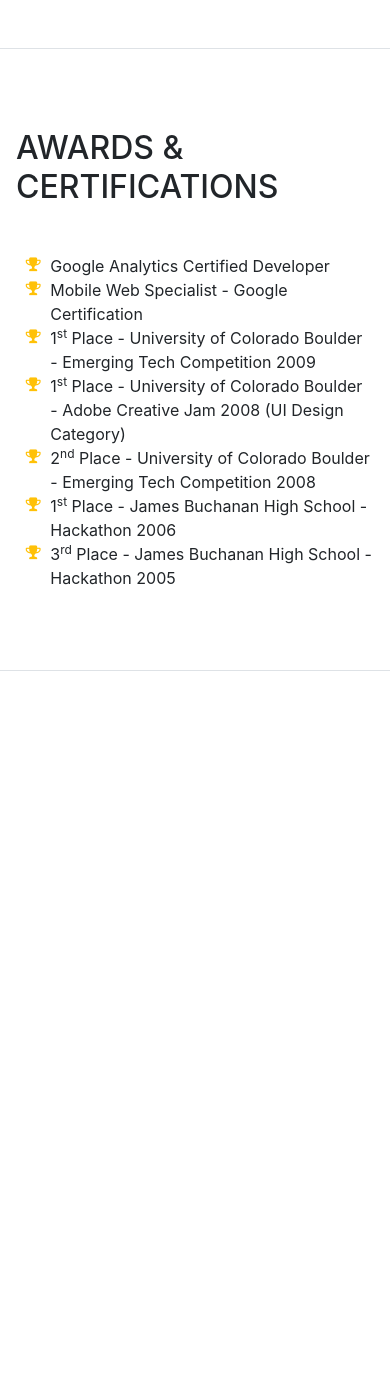
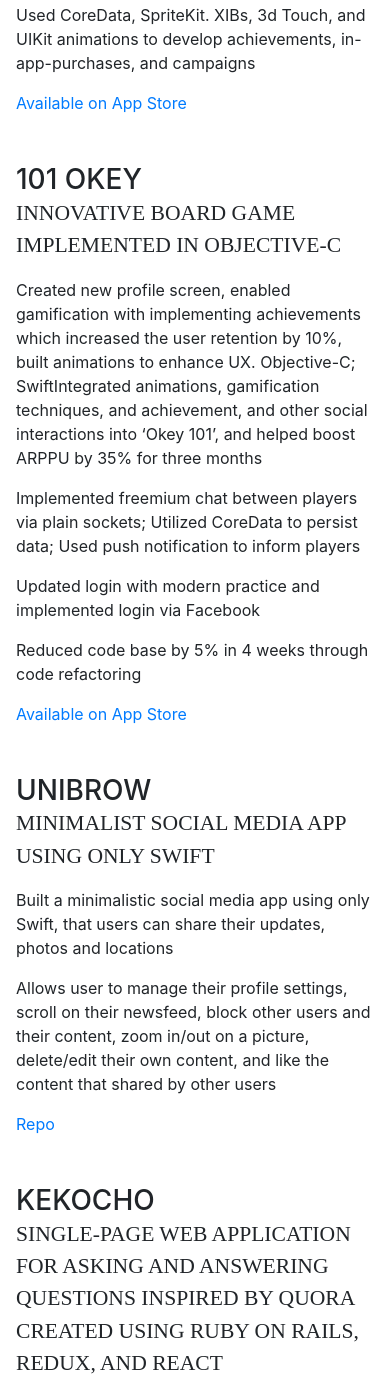
Before and after one commit to muratcakmak/deprecated.muratcakmak.github.io, a website with bundled scripts: page index.html in a window 390 px wide. Shown: the part 3814-5202 px from the top of the page. Before the commit the page ends 4485 px from the top, so only its background shows below. Built offline with nearby package versions, Linux system fonts and the light colour scheme; a web font is replaced by a local one.

Commit message:
Add new content and favicon

```diff
--- a/index.html
+++ b/index.html
@@ -24,7 +24,7 @@
     <link rel="stylesheet" href="https://cdn.rawgit.com/konpa/devicon/df6431e323547add1b4cf45992913f15286456d3/devicon.min.css">
     <link rel="stylesheet" href="https://cdn.rawgit.com/konpa/devicon/df6431e323547add1b4cf45992913f15286456d3/devicon.min.css">
     <link rel="stylesheet" href="https://cdn.rawgit.com/konpa/devicon/df6431e323547add1b4cf45992913f15286456d3/devicon.min.css">
-
+    <link rel="shortcut icon" href="favicon.ico" type="image/x-icon">
     <!-- Custom styles for this template -->
     <link href="css/resume.min.css" rel="stylesheet">
 
@@ -58,9 +58,6 @@
           </li>
           <li class="nav-item">
             <a class="nav-link js-scroll-trigger" href="#portfolio">Portfolio</a>
-          </li>
-          <li class="nav-item">
-            <a class="nav-link js-scroll-trigger" href="#awards">Awards</a>
           </li>
         </ul>
       </div>
@@ -258,46 +255,76 @@
       <section class="resume-section p-3 p-lg-5 d-flex flex-column" id="portfolio">
         <div class="my-auto">
           <h2 class="mb-5">Portfolio</h2>
-          <p>Apart from being a web developer, I enjoy most of my time being outdoors. In the winter, I am an avid skiier and novice ice climber. During the warmer months here in Colorado, I enjoy mountain biking, free climbing, and kayaking.</p>
-          <p class="mb-0">When forced indoors, I follow a number of sci-fi and fantasy genre movies and television shows, I am an aspiring chef, and I spend a large amount of my free time exploring the latest technolgy advancements in the front-end web development world.</p>
-        </div>
+          <div class="resume-item d-flex flex-column flex-md-row mb-5">
+            <div class="resume-content mr-auto">
+              <h3 class="mb-0">Canak Okey</h3>
+              <div class="subheading mb-3">A digital version of the traditional Middle Eastern board game created using Objective-C and Swift </div>
+              <p>Created new profile screen, enabled gamification with implementing achievements which increased the user retention by 10%, built animations to enhance UX. Objective-C; Swift
+</p>
+<p>Used CoreData, SpriteKit. XIBs, 3d Touch, and UIKit animations to develop achievements, in-app-purchases, and campaigns
+</p>
+            </div>
+            <div class="resume-date text-md-right">
+              <a href="https://itunes.apple.com/us/app/%C3%A7anak-okey/id536523082?mt=8">Available on App Store</a>
+            </div>
+          </div>
+          <div class="resume-item d-flex flex-column flex-md-row mb-5">
+            <div class="resume-content mr-auto">
+              <h3 class="mb-0">101 Okey </h3>
+              <div class="subheading mb-3">Innovative board game implemented in Objective-C </div>
+              <p>Created new profile screen, enabled gamification with implementing achievements which increased the user retention by 10%, built animations to enhance UX. Objective-C; SwiftIntegrated animations, gamification techniques, and achievement, and other social interactions into ‘Okey 101’, and helped boost ARPPU by 35% for three months</p>
+<p>Implemented freemium chat between players via plain sockets; Utilized CoreData to persist data; Used push notification to inform players</p>
+<p>Updated login with modern practice and implemented login via Facebook</p>
+<p>Reduced code base by 5% in 4 weeks through code refactoring</p>
+            </div>
+            <div class="resume-date text-md-right">
+              <a href="https://itunes.apple.com/us/app/101-y%C3%BCzbir-okey-%C3%A7anak/id616709551?mt=8">Available on App Store</a>
+            </div>
+          </div>
+          <div class="resume-item d-flex flex-column flex-md-row mb-5">
+            <div class="resume-content mr-auto">
+              <h3 class="mb-0">UniBrow</h3>
+              <div class="subheading mb-3">Minimalist social media app using only Swift	</div>
+<p>Built a minimalistic social media app using only Swift, that users can share their updates, photos and locations</p>
+<p>Allows user to manage their profile settings, scroll on their newsfeed, block other users and their content, zoom in/out on a picture, delete/edit their own content, and like the content that shared by other users</p>
+            </div>
+            <div class="resume-date text-md-right">
+              <a href="https://www.github.com/muratcakmak/kekocho">Repo</a>
+            </div>
+          </div>
+          <div class="resume-item d-flex flex-column flex-md-row mb-5">
+            <div class="resume-content mr-auto">
+              <h3 class="mb-0">Kekocho</h3>
+              <div class="subheading mb-3">Single-page web application for asking and answering questions inspired by Quora created using Ruby on Rails, Redux, and React</div>
+<p>Secured user data using BCrypt for password hashing and SecureRandom for session tokens with a customized authentication system</p>
+<p>Combined multiple AJAX requests to optimize data-fetching costs</p>
+<p>Provided smooth user experience by applying responsive design techniques using CSS3</p>
+            </div>
+            <div class="resume-date text-md-right">
+              <a href="https://kekocho.herokuapp.com/">Live Site</a> |
+              <a href="https://www.github.com/muratcakmak/kekocho">Repo</a>
+            </div>
+          </div>
+          <div class="resume-item d-flex flex-column flex-md-row mb-5">
+            <div class="resume-content mr-auto">
+              <h3 class="mb-0">DynamicRecord</h3>
+              <div class="subheading mb-3">Implementation of light-weight ActiveRecord</div>
+            </div>
+            <div class="resume-date text-md-right">
+              <a href="https://github.com/muratcakmak/DynamicDocument">Repo</a>
+            </div>
+          </div>
+          <div class="resume-item d-flex flex-column flex-md-row mb-5">
+            <div class="resume-content mr-auto">
+              <h3 class="mb-0">Pishti</h3>
+              <div class="subheading mb-3">Browser based game</div>
+            </div>
+            <div class="resume-date text-md-right">
+              <a href="https://muratcakmak.github.io/pishti/index.html">Live Site</a> |
+              <a href="https://github.com/muratcakmak/pishti">Repo</a>
+            </div>
+          </div>
       </section>
-
-      <section class="resume-section p-3 p-lg-5 d-flex flex-column" id="awards">
-        <div class="my-auto">
-          <h2 class="mb-5">Awards &amp; Certifications</h2>
-          <ul class="fa-ul mb-0">
-            <li>
-              <i class="fa-li fa fa-trophy text-warning"></i>
-              Google Analytics Certified Developer</li>
-            <li>
-              <i class="fa-li fa fa-trophy text-warning"></i>
-              Mobile Web Specialist - Google Certification</li>
-            <li>
-              <i class="fa-li fa fa-trophy text-warning"></i>
-              1<sup>st</sup>
-              Place - University of Colorado Boulder - Emerging Tech Competition 2009</li>
-            <li>
-              <i class="fa-li fa fa-trophy text-warning"></i>
-              1<sup>st</sup>
-              Place - University of Colorado Boulder - Adobe Creative Jam 2008 (UI Design Category)</li>
-            <li>
-              <i class="fa-li fa fa-trophy text-warning"></i>
-              2<sup>nd</sup>
-              Place - University of Colorado Boulder - Emerging Tech Competition 2008</li>
-            <li>
-            <li>
-              <i class="fa-li fa fa-trophy text-warning"></i>
-              1<sup>st</sup>
-              Place - James Buchanan High School - Hackathon 2006</li>
-            <li>
-              <i class="fa-li fa fa-trophy text-warning"></i>
-              3<sup>rd</sup>
-              Place - James Buchanan High School - Hackathon 2005</li>
-          </ul>
-        </div>
-      </section>
-
     </div>
 
     <!-- Bootstrap core JavaScript -->
```
Also changed, not shown: favicon.ico (added).
